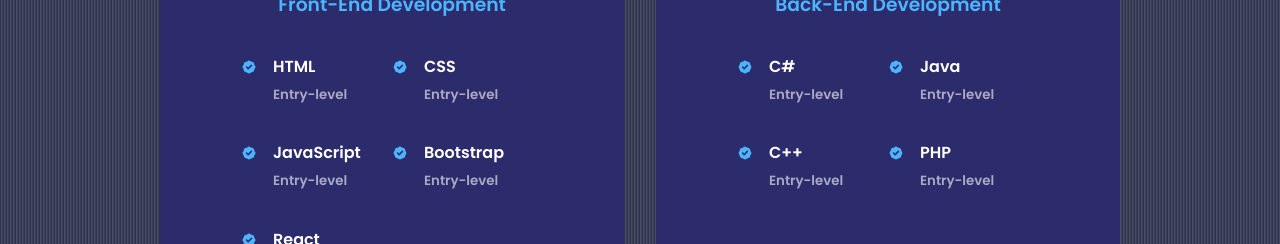
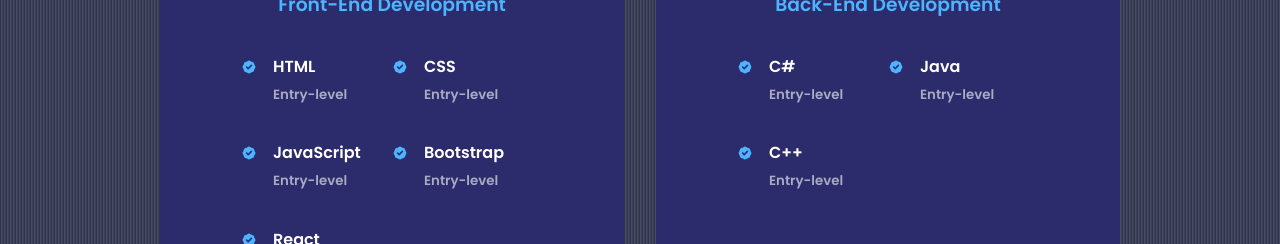
Before and after one commit to berliniixi/Portfolio, a React (Create React App) app: page / in a window 1280 px wide. Shown: the part 1980-2224 px from the top of the page. Built offline with nearby package versions, Linux system fonts and the light colour scheme.

Commit message:
experience fix

```diff
--- a/src/components/experience/Experience.jsx
+++ b/src/components/experience/Experience.jsx
@@ -82,13 +82,6 @@
               </div>
             </article>
 
-            <article className='experience__details'>
-              <HiBadgeCheck className='experience__details-icon' />
-              <div>
-                <h4>PHP</h4>
-                <small className='text-light'>Entry-level</small>
-              </div>
-            </article>
           </div>
         </div>
       </div>
```
